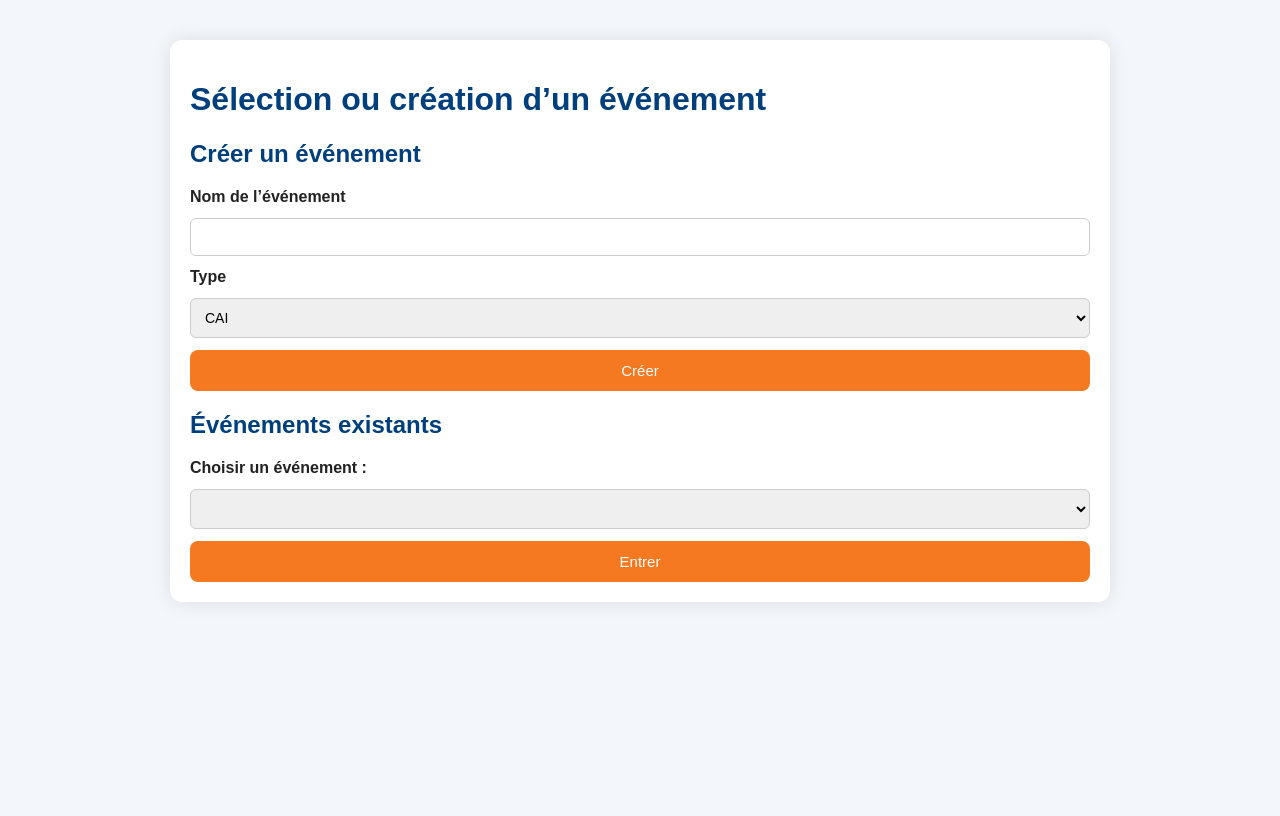
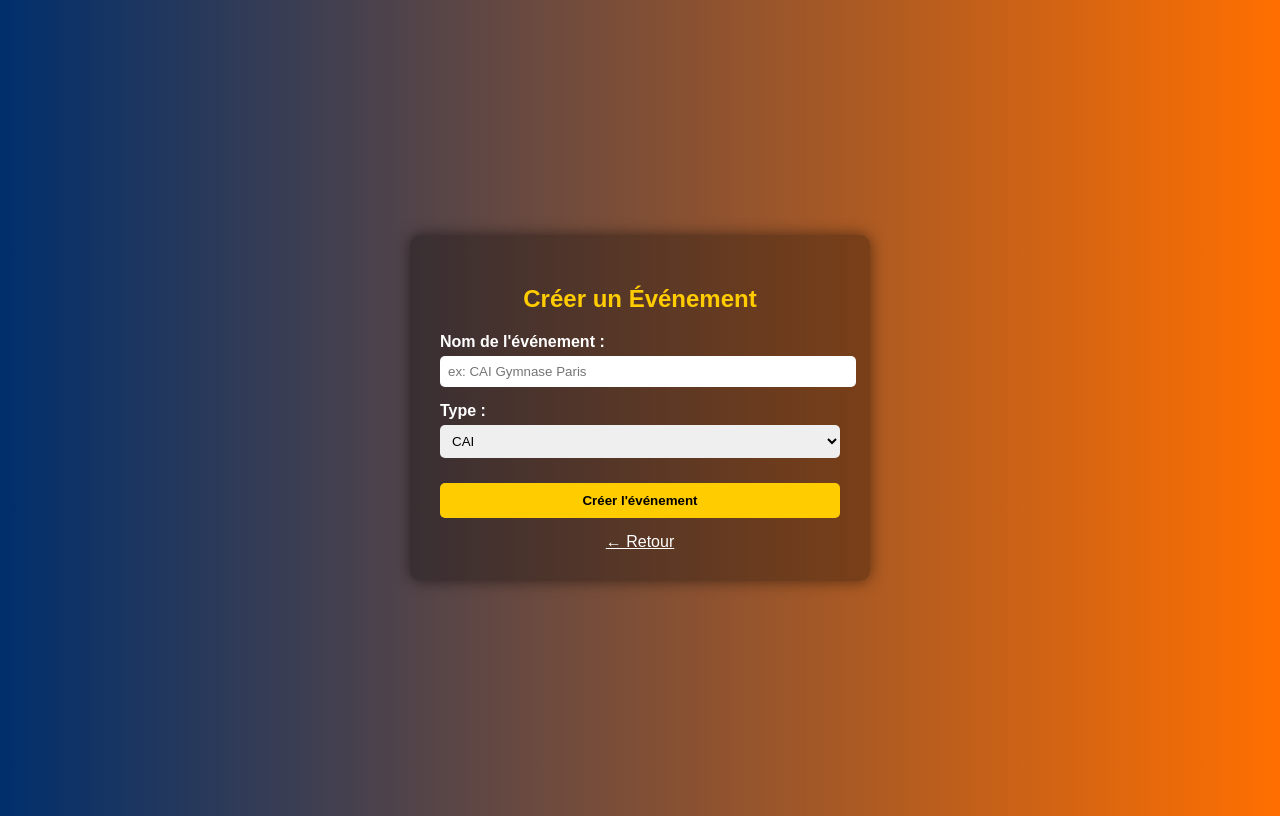
Before and after one commit to protec38/CAI, a Flask app: page /evenement/new in a window 1280 px wide. Before the commit the page ends 582 px from the top, so only its background shows below. Run offline with Flask 3, Linux system fonts and the light colour scheme; lists and menus that the app fills with data are empty.

Commit message:
Update evenement_new.html

```diff
--- a/app/templates/evenement_new.html
+++ b/app/templates/evenement_new.html
@@ -1,41 +1,93 @@
-<!-- app/templates/evenement_new.html -->
 <!DOCTYPE html>
 <html lang="fr">
 <head>
     <meta charset="UTF-8">
-    <title>Événements - CAI</title>
-    <link rel="stylesheet" href="{{ url_for('static', filename='style.css') }}">
+    <title>Créer un Événement</title>
+    <style>
+        body {
+            font-family: Arial, sans-serif;
+            background: linear-gradient(to right, #002f6c, #ff6f00);
+            color: white;
+            display: flex;
+            justify-content: center;
+            align-items: center;
+            height: 100vh;
+        }
+
+        .container {
+            background-color: rgba(0, 0, 0, 0.3);
+            padding: 30px;
+            border-radius: 10px;
+            width: 400px;
+            box-shadow: 0 0 15px rgba(0,0,0,0.5);
+        }
+
+        h2 {
+            text-align: center;
+            margin-bottom: 20px;
+            color: #ffcc00;
+        }
+
+        label {
+            display: block;
+            margin-top: 15px;
+            font-weight: bold;
+        }
+
+        input[type="text"], select {
+            width: 100%;
+            padding: 8px;
+            margin-top: 5px;
+            border: none;
+            border-radius: 5px;
+        }
+
+        button {
+            margin-top: 25px;
+            width: 100%;
+            padding: 10px;
+            background-color: #ffcc00;
+            color: #000;
+            border: none;
+            border-radius: 5px;
+            font-weight: bold;
+            cursor: pointer;
+        }
+
+        button:hover {
+            background-color: #ffaa00;
+        }
+
+        .back-link {
+            text-align: center;
+            margin-top: 15px;
+        }
+
+        .back-link a {
+            color: #ffffff;
+            text-decoration: underline;
+        }
+    </style>
 </head>
-<body class="event-page">
+<body>
     <div class="container">
-        <h1>Sélection ou création d’un événement</h1>
+        <h2>Créer un Événement</h2>
+        <form method="POST">
+            <label for="nom">Nom de l'événement :</label>
+            <input type="text" id="nom" name="nom" required placeholder="ex: CAI Gymnase Paris">
 
-        <h2>Créer un événement</h2>
-        <form method="post">
-            <input type="hidden" name="create_event" value="1">
-            <label for="nom">Nom de l’événement</label>
-            <input type="text" name="nom" id="nom" required>
-
-            <label for="type">Type</label>
-            <select name="type" id="type">
+            <label for="type">Type :</label>
+            <select id="type" name="type">
                 <option value="CAI">CAI</option>
                 <option value="CHU">CHU</option>
-                <option value="PRV">PRV</option>
             </select>
 
-            <button type="submit">Créer</button>
+            <button type="submit">Créer l'événement</button>
         </form>
 
-        <h2>Événements existants</h2>
-        <form method="post">
-            <label for="select">Choisir un événement :</label>
-            <select name="select" id="select" required>
-                {% for evt in events %}
-                    <option value="{{ evt.id }}">{{ evt.numero }} - {{ evt.nom }}</option>
-                {% endfor %}
-            </select>
-            <button type="submit">Entrer</button>
-        </form>
+        <div class="back-link">
+            <a href="{{ url_for('main_bp.select_role') }}">← Retour</a>
+        </div>
     </div>
 </body>
 </html>
```
